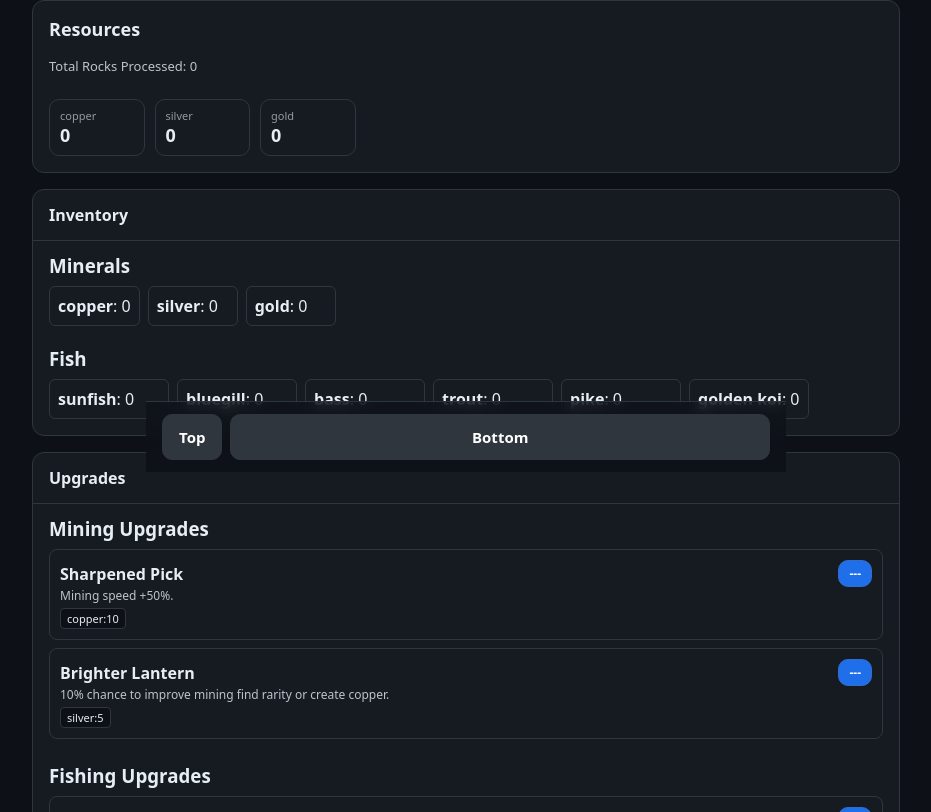
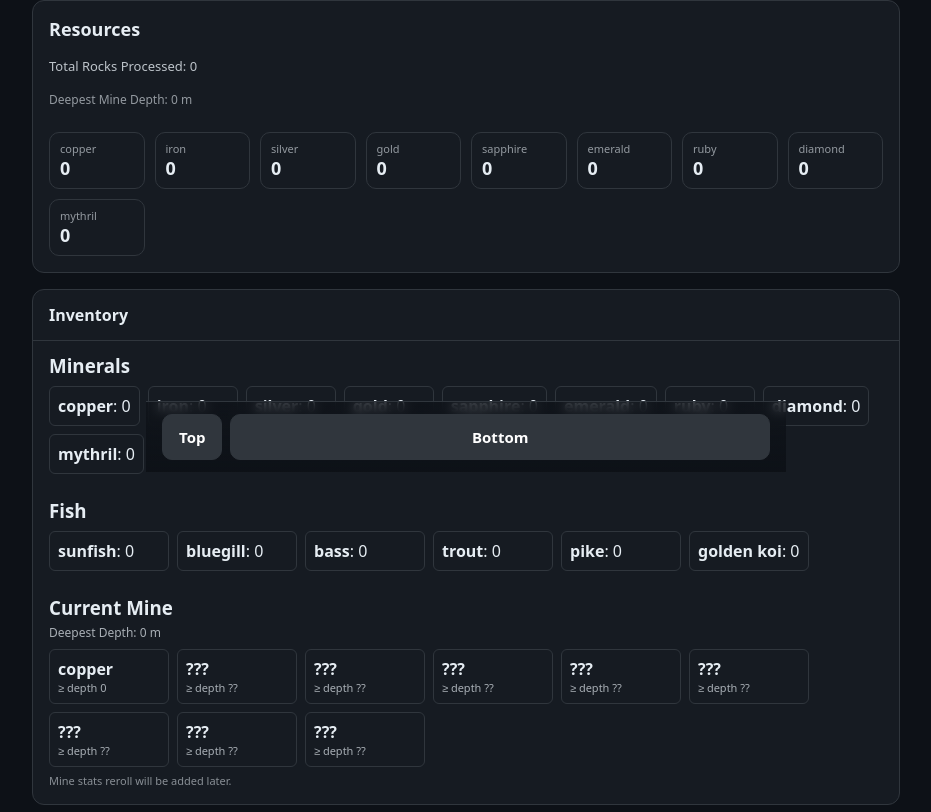
Before and after one commit to scott-isaac/FocusFarm, a React (Vite) app: page / in a window 1280 px wide. Shown: the part 328-1140 px from the top of the page, without its empty margins (174-1105 px from the left). Built offline with nearby package versions, Linux system fonts and the light colour scheme.

Commit message:
added mining depth

```diff
--- a/src/ui/App.tsx
+++ b/src/ui/App.tsx
@@ -6,7 +6,7 @@ import { useGameStore } from '../useGameStore';
 import { Avatar } from './Avatar';
 
 export const App: React.FC = () => {
-  const { minerals, rocksMined } = useGameStore();
+  const { minerals, rocksMined, mineDepth } = useGameStore();
   return (
     <div className="app-shell">
       <header className="header">
@@ -19,7 +19,8 @@ export const App: React.FC = () => {
         </section>
         <section className="section-card">
             <h2 style={{margin:'0 0 4px', fontSize:18}}>Resources</h2>
-            <p style={{margin:'0 0 12px', fontSize:13, opacity:.8}}>Total Rocks Processed: {rocksMined}</p>
+            <p style={{margin:'0 0 4px', fontSize:13, opacity:.8}}>Total Rocks Processed: {rocksMined}</p>
+            <p style={{margin:'0 0 12px', fontSize:12, opacity:.6}}>Deepest Mine Depth: {Math.floor(mineDepth)} m</p>
             <div className="minerals-grid">
               {Object.entries(minerals).map(([k,v]) => (
                 <div key={k} className="mineral">
--- a/src/ui/FocusSession.tsx
+++ b/src/ui/FocusSession.tsx
@@ -3,12 +3,14 @@ import { useGameStore } from '../useGameStore';
 
 const LAST_DURATION_KEY = 'ff:lastDuration';
 const LAST_ACTIVITY_KEY = 'ff:lastActivity';
+const LAST_DEPTH_KEY = 'ff:lastDepth';
 
 export const FocusSession: React.FC = () => {
-  const { focusActive, startFocus, interruptFocus, completeNow, summary, ackSummary, sessionEnd, sessionStart, sessionDurationMinutes } = useGameStore();
+  const { focusActive, startFocus, interruptFocus, completeNow, summary, ackSummary, sessionEnd, sessionStart, sessionDurationMinutes, mineDepth } = useGameStore();
   const [showPicker, setShowPicker] = useState(false);
   const [minutes, setMinutes] = useState<number>(() => { const saved = typeof window !== 'undefined' ? localStorage.getItem(LAST_DURATION_KEY) : null; return saved ? parseInt(saved,10) : 25; });
   const [activity, setActivity] = useState<'mining'|'fishing'>(()=> (localStorage.getItem(LAST_ACTIVITY_KEY) as any)||'mining');
+  const [depth, setDepth] = useState<number>(()=> { const d = localStorage.getItem(LAST_DEPTH_KEY); return d? parseInt(d,10): 0; });
   const [now, setNow] = useState(Date.now());
 
   useEffect(()=>{ const id = setInterval(()=> setNow(Date.now()), 1000); return ()=> clearInterval(id); }, []);
@@ -17,8 +19,10 @@ export const FocusSession: React.FC = () => {
   const totalMinutes = sessionDurationMinutes || minutes;
   const pct = focusActive && sessionEnd && sessionStart ? Math.min(1, 1 - remainingMs/(totalMinutes*60000)) : 0;
 
-  const openPickerFor = (act: 'mining'|'fishing') => { setActivity(act); setShowPicker(true); };
-  const begin = () => { startFocus(activity, minutes); localStorage.setItem(LAST_DURATION_KEY, String(minutes)); localStorage.setItem(LAST_ACTIVITY_KEY, activity); setShowPicker(false); };
+  const openPickerFor = (act: 'mining'|'fishing') => { setActivity(act); setShowPicker(true); if (act==='mining') { setDepth(Math.floor(mineDepth)); } };
+  const begin = () => { startFocus(activity, minutes, activity==='mining'? depth : undefined); localStorage.setItem(LAST_DURATION_KEY, String(minutes)); localStorage.setItem(LAST_ACTIVITY_KEY, activity); if (activity==='mining') localStorage.setItem(LAST_DEPTH_KEY, String(depth)); setShowPicker(false); };
+
+  const maxSelectableDepth = Math.floor(mineDepth); // can only choose depths up to current deepest integer
 
   return (
     <div className="flex flex-col gap-4">
@@ -32,6 +36,9 @@ export const FocusSession: React.FC = () => {
         <div className="flex flex-col gap-3">
           <div className="font-semibold text-lg">{activity==='mining'? '⛏️ Mining...':'🎣 Fishing...'}</div>
           <div className="timer-bar"><div style={{width:`${pct*100}%`}} /></div>
+            {activity==='mining' && (
+              <div style={{fontSize:12, opacity:.75}}>Depth: {depth} m</div>
+            )}
           <div className="text-sm opacity-80">Time Left: {formatTime(remainingMs)} / {totalMinutes}m</div>
           <div className="flex gap-2">
             <button onClick={completeNow} className="test-btn flex-1">Instant Complete</button>
@@ -46,7 +53,20 @@ export const FocusSession: React.FC = () => {
             <div style={{fontSize:12, opacity:.7}}>Length: 15 - 60 minutes</div>
             <input className="range-input" type="range" min={15} max={60} step={1} value={minutes} onChange={e=> setMinutes(parseInt(e.target.value,10))} />
             <div style={{fontSize:36, fontWeight:600, textAlign:'center'}}>{minutes}m</div>
-            <div style={{display:'flex', gap:8}}>
+            {activity==='mining' && (
+              <div style={{marginTop:12}}>
+                <div style={{fontSize:12, opacity:.7, display:'flex', justifyContent:'space-between'}}>
+                  <span>Select Depth (0 - {maxSelectableDepth})</span>
+                  <span>Deepest: {Math.floor(mineDepth)} m</span>
+                </div>
+                <input className="range-input" type="range" min={0} max={maxSelectableDepth} step={1} value={depth} onChange={e=> setDepth(parseInt(e.target.value,10))} />
+                <div style={{textAlign:'center', fontWeight:600}}>{depth} m</div>
+                <div style={{fontSize:11, opacity:.6, marginTop:4}}>
+                  Only mining at your current deepest depth (floor) can push deeper.
+                </div>
+              </div>
+            )}
+            <div style={{display:'flex', gap:8, marginTop:12}}>
               <button onClick={begin} className="primary-btn" style={{flex:1}}>Begin</button>
               <button onClick={()=>setShowPicker(false)} className="secondary-btn" style={{flex:1}}>Cancel</button>
             </div>
@@ -60,9 +80,12 @@ export const FocusSession: React.FC = () => {
             <div style={{fontSize:12, opacity:.75}}>Activity: {summary.activity}</div>
             <div style={{fontSize:12, opacity:.75}}>Focused {summary.durationMinutes} min</div>
             <div style={{fontSize:12, opacity:.75}}>Attempts: {summary.attempts}</div>
+            {summary.activity==='mining' && summary.miningDepth !== undefined && (
+              <div style={{fontSize:12, opacity:.75}}>Depth Mined: {summary.miningDepth} m {summary.depthGained? `( +${summary.depthGained} m )` : ''}</div>
+            )}
             {summary.activity==='mining' && summary.minerals && (
               <div style={{display:'flex', gap:8, flexWrap:'wrap', marginTop:8}}>
-                {Object.entries(summary.minerals).map(([k,v]) => (
+                {Object.entries(summary.minerals).filter(([_,v])=> (v as number)>0).map(([k,v]) => (
                   <div key={k} className="mineral" style={{minWidth:70}}>
                     <label>{k}</label>
                     <div className="value" style={{fontSize:16}}>{v}</div>
--- a/src/ui/InventoryPanel.tsx
+++ b/src/ui/InventoryPanel.tsx
@@ -2,9 +2,9 @@ import React from 'react';
 import { useGameStore } from '../useGameStore';
 
 export const InventoryPanel: React.FC = () => {
-  const { minerals, fish } = useGameStore();
+  const { minerals, fish, mineDepth, currentMine } = useGameStore();
   return (
-    <div style={{display:'flex', flexDirection:'column', gap:20}}>
+    <div style={{display:'flex', flexDirection:'column', gap:24}}>
       <div>
         <h3 style={{margin:'0 0 8px'}}>Minerals</h3>
         <div style={{display:'flex', flexWrap:'wrap', gap:8}}>
@@ -25,6 +25,22 @@ export const InventoryPanel: React.FC = () => {
           ))}
         </div>
       </div>
+      <div>
+        <h3 style={{margin:'0 0 4px'}}>Current Mine</h3>
+        <div style={{fontSize:12, opacity:.7, marginBottom:8}}>Deepest Depth: {Math.floor(mineDepth)} m</div>
+        <div style={{display:'flex', flexWrap:'wrap', gap:8}}>
+          {Object.entries(currentMine.unlockDepth).map(([k, d]) => {
+            const known = mineDepth >= d;
+            return (
+              <div key={k} style={{background:'#161b22', padding:8, border:'1px solid #30363d', borderRadius:6, minWidth:120}}>
+                <strong>{known? k : '???'}</strong>
+                <div style={{fontSize:11, opacity:.7}}>≥ depth {known? d : '??'}</div>
+              </div>
+            );
+          })}
+        </div>
+        <div style={{fontSize:11, opacity:.55, marginTop:6}}>Mine stats reroll will be added later.</div>
+      </div>
     </div>
   );
 };
--- a/src/useGameStore.ts
+++ b/src/useGameStore.ts
@@ -1,74 +1,87 @@
 import { create } from 'zustand';
 
-export type MineralKey = 'copper' | 'silver' | 'gold';
+// Expanded mineral list ordered by rarity (common -> rare)
+export type MineralKey = 'copper' | 'iron' | 'silver' | 'gold' | 'sapphire' | 'emerald' | 'ruby' | 'diamond' | 'mythril';
 export type FishKey = 'sunfish' | 'bluegill' | 'bass' | 'trout' | 'pike' | 'golden_koi';
 
+const MINERAL_ORDER: MineralKey[] = ['copper','iron','silver','gold','sapphire','emerald','ruby','diamond','mythril'];
+
+// Per-mine randomized unlock depths (threshold at which mineral starts appearing)
+interface MineDefinition { id: string; unlockDepth: Record<MineralKey, number>; }
+
+// Ranges used when generating a mine (approx increasing depth requirements)
+const MINE_DEPTH_RANGES: Record<MineralKey, [number,number]> = {
+  copper:[0,0],
+  iron:[50,90],
+  silver:[120,180],
+  gold:[220,300],
+  sapphire:[320,420],
+  emerald:[430,550],
+  ruby:[560,700],
+  diamond:[720,850],
+  mythril:[870,1000]
+};
+
+function generateMine(): MineDefinition {
+  const unlockDepth: Record<MineralKey, number> = {} as any;
+  MINERAL_ORDER.forEach(k => {
+    const [a,b] = MINE_DEPTH_RANGES[k];
+    unlockDepth[k] = a===b? a : Math.round(a + Math.random()*(b-a));
+  });
+  return { id: 'mine-'+Math.random().toString(36).slice(2), unlockDepth };
+}
+
+// Activity & upgrades kept
 type Activity = 'mining' | 'fishing';
 
-interface Upgrade {
-  id: string;
-  name: string;
-  description: string;
-  cost: Partial<Record<MineralKey, number>>; // paid in minerals
-  apply: (s: GameState) => void;
-  purchased?: boolean;
-  activity: Activity | 'global';
-}
+interface Upgrade { id: string; name: string; description: string; cost: Partial<Record<MineralKey, number>>; apply: (s: GameState) => void; purchased?: boolean; activity: Activity | 'global'; }
 
-interface SessionSummary {
-  activity: Activity;
-  durationMinutes: number;
-  rocksProcessed?: number; // mining
-  minerals?: Record<MineralKey, number>;
-  fishCaught?: Record<FishKey, number>;
-  attempts: number; // generic attempts (rocks or casts)
-}
+interface SessionSummary { activity: Activity; durationMinutes: number; rocksProcessed?: number; minerals?: Record<MineralKey, number>; fishCaught?: Record<FishKey, number>; attempts: number; miningDepth?: number; depthGained?: number; }
 
 interface RatePoint { t: number; rate: number; }
 
-interface GameState {
-  focusActive: boolean;
-  sessionActivity: Activity | null;
-  sessionStart: number | null;
-  sessionEnd: number | null;
-  sessionDurationMinutes: number | null;
-  rateTimeline: RatePoint[];
-  // Lifetime stats
-  rocksMined: number;
-  baseMiningRate: number; // rocks per minute
-  baseFishingRate: number; // casts per minute
-  minerals: Record<MineralKey, number>;
-  fish: Record<FishKey, number>;
-  upgrades: Upgrade[];
-  summary: SessionSummary | null;
+interface GameState { focusActive: boolean; sessionActivity: Activity | null; sessionStart: number | null; sessionEnd: number | null; sessionDurationMinutes: number | null; rateTimeline: RatePoint[]; rocksMined: number; baseMiningRate: number; baseFishingRate: number; minerals: Record<MineralKey, number>; fish: Record<FishKey, number>; upgrades: Upgrade[]; summary: SessionSummary | null; // Mine state
+  mineDepth: number; // current deepest achieved (can be fractional)
+  currentMine: MineDefinition; sessionMiningDepth: number | null; // chosen depth for current mining session (integer)
   // Actions
-  startFocus: (activity: Activity, minutes: number) => void;
-  interruptFocus: () => void;
-  completeNow: () => void;
-  ackSummary: () => void;
-  purchaseUpgrade: (id: string) => void;
-  finalizeIfNeeded: () => void;
+  startFocus: (activity: Activity, minutes: number, depth?: number) => void; interruptFocus: () => void; completeNow: () => void; ackSummary: () => void; purchaseUpgrade: (id: string) => void; finalizeIfNeeded: () => void; }
+
+// Depth-weighted mineral roll
+function rollMineral(depth: number, mine: MineDefinition, hasLamp: boolean): MineralKey | null {
+  // Weight definitions base when first unlocked
+  const baseWeights: Record<MineralKey, number> = { copper:40, iron:28, silver:18, gold:8, sapphire:5, emerald:4, ruby:3, diamond:2, mythril:1 };
+  let totalWeight = 0;
+  const weights: [MineralKey, number][] = [];
+  MINERAL_ORDER.forEach(k => {
+    const unlock = mine.unlockDepth[k];
+    if (depth < unlock) return; // not yet available
+    // scale with depth beyond unlock (diminishing)
+    const over = Math.max(0, depth - unlock);
+    const scale = 1 + over / 50; // every +50 depth ~ double weight
+    const w = baseWeights[k] * scale;
+    weights.push([k, w]);
+    totalWeight += w;
+  });
+  // Add empty weight so not every rock yields something; empty shrinks slowly with depth
+  const emptyWeight = Math.max(10, 120 - depth); // deeper -> fewer empties
+  totalWeight += emptyWeight;
+  let r = Math.random() * totalWeight;
+  // empty branch first
+  if ((r -= emptyWeight) < 0) return null;
+  for (const [k,w] of weights) { if ((r -= w) < 0) { return k; } }
+  return null;
 }
 
-// Mining roll -> mineral or null
-const rollMineral = (): MineralKey | null => {
-  const r = Math.random();
-  if (r < 0.0001) return 'gold';      // 0.01%
-  if (r < 0.02) return 'silver';      // 2%
-  if (r < 0.12) return 'copper';      // +10%
-  return null;                        // rest empty
-};
-
-// Fishing roll -> fish or null (freshwater pond)
+// Fishing roll remains unchanged
 const rollFish = (): FishKey | null => {
   const r = Math.random();
-  if (r < 0.0001) return 'golden_koi'; // 0.01%
-  if (r < 0.002) return 'pike';        // 0.2%
-  if (r < 0.01) return 'trout';        // 0.8%
-  if (r < 0.04) return 'bass';         // 3%
-  if (r < 0.15) return 'bluegill';     // 11%
-  if (r < 0.30) return 'sunfish';      // 15%
-  return null;                         // 70% empty
+  if (r < 0.0001) return 'golden_koi';
+  if (r < 0.002) return 'pike';
+  if (r < 0.01) return 'trout';
+  if (r < 0.04) return 'bass';
+  if (r < 0.15) return 'bluegill';
+  if (r < 0.30) return 'sunfish';
+  return null;
 };
 
 export const useGameStore = create<GameState>((set, get) => ({
@@ -81,7 +94,7 @@ export const useGameStore = create<GameState>((set, get) => ({
   rocksMined: 0,
   baseMiningRate: 3,
   baseFishingRate: 2,
-  minerals: { copper:0, silver:0, gold:0 },
+  minerals: { copper:0, iron:0, silver:0, gold:0, sapphire:0, emerald:0, ruby:0, diamond:0, mythril:0 },
   fish: { sunfish:0, bluegill:0, bass:0, trout:0, pike:0, golden_koi:0 },
   upgrades: [
     // Mining Upgrades
@@ -95,59 +108,28 @@ export const useGameStore = create<GameState>((set, get) => ({
     { id:'efficiency1', activity:'global', name:'Efficiency Training', description:'+10% to both mining & fishing speed.', cost:{ copper:20, silver:2 }, apply:(s)=>{ s.baseMiningRate *= 1.1; s.baseFishingRate *= 1.1; } }
   ],
   summary: null,
-  startFocus: (activity, minutes) => set((s)=> ({
+  // Mine state
+  mineDepth: 0,
+  currentMine: generateMine(),
+  sessionMiningDepth: null,
+  startFocus: (activity, minutes, depth) => set((s)=> ({
     focusActive: true,
     sessionActivity: activity,
     sessionStart: Date.now(),
     sessionEnd: Date.now() + minutes * 60000,
     sessionDurationMinutes: minutes,
     rateTimeline: [{ t: Date.now(), rate: activity==='mining'? s.baseMiningRate : s.baseFishingRate }],
-    summary: null
+    summary: null,
+    sessionMiningDepth: activity==='mining'? (depth ?? Math.floor(s.mineDepth)) : null
   })),
-  interruptFocus: () => set(()=> ({
-    focusActive: false,
-    sessionActivity: null,
-    sessionStart: null,
-    sessionEnd: null,
-    sessionDurationMinutes: null,
-    rateTimeline: []
-  })),
+  interruptFocus: () => set(()=> ({ focusActive:false, sessionActivity:null, sessionStart:null, sessionEnd:null, sessionDurationMinutes:null, rateTimeline:[], sessionMiningDepth:null })),
   completeNow: () => { const s = get(); if (!s.focusActive) return; finalizeSession(true); },
   ackSummary: () => set({ summary: null }),
-  purchaseUpgrade: (id) => {
-    set(s => {
-      const up = s.upgrades.find(u=>u.id===id && !u.purchased);
-      if (!up) return s;
-      for (const [k,v] of Object.entries(up.cost)) if (s.minerals[k as MineralKey] < (v||0)) return s;
-      const newMinerals = { ...s.minerals }; for (const [k,v] of Object.entries(up.cost)) newMinerals[k as MineralKey]-= v||0;
-      const beforeMining = s.baseMiningRate; const beforeFishing = s.baseFishingRate;
-      const clone: GameState = { ...s, minerals:newMinerals, upgrades:s.upgrades.map(u=>u.id===id?{...u,purchased:true}:u) } as any;
-      up.apply(clone);
-      let rateTimeline = s.rateTimeline;
-      if (s.focusActive && s.sessionActivity) {
-        const currentRate = s.sessionActivity==='mining'? beforeMining : beforeFishing;
-        const newRate = s.sessionActivity==='mining'? clone.baseMiningRate : clone.baseFishingRate;
-        if (newRate !== currentRate) rateTimeline = [...rateTimeline, { t: Date.now(), rate: newRate }];
-      }
-      return { ...clone, rateTimeline };
-    });
-  },
+  purchaseUpgrade: (id) => { set(s => { const up = s.upgrades.find(u=>u.id===id && !u.purchased); if (!up) return s; for (const [k,v] of Object.entries(up.cost)) if (s.minerals[k as MineralKey] < (v||0)) return s; const newMinerals = { ...s.minerals }; for (const [k,v] of Object.entries(up.cost)) newMinerals[k as MineralKey]-= v||0; const beforeMining = s.baseMiningRate; const beforeFishing = s.baseFishingRate; const clone: GameState = { ...s, minerals:newMinerals, upgrades:s.upgrades.map(u=>u.id===id?{...u,purchased:true}:u) } as any; up.apply(clone); let rateTimeline = s.rateTimeline; if (s.focusActive && s.sessionActivity) { const currentRate = s.sessionActivity==='mining'? beforeMining : beforeFishing; const newRate = s.sessionActivity==='mining'? clone.baseMiningRate : clone.baseFishingRate; if (newRate !== currentRate) rateTimeline = [...rateTimeline, { t: Date.now(), rate: newRate }]; } return { ...clone, rateTimeline }; }); },
   finalizeIfNeeded: () => { const s = get(); if (!s.focusActive || !s.sessionStart || !s.sessionEnd) return; if (Date.now() < s.sessionEnd) return; finalizeSession(false); }
 }));
 
-function integrateAttempts(timeline: RatePoint[], end: number): number {
-  const points = [...timeline].sort((a,b)=>a.t-b.t);
-  let total = 0;
-  for (let i=0;i<points.length;i++) {
-    const p = points[i];
-    const nextT = (i+1<points.length? points[i+1].t : end);
-    const segEnd = Math.min(nextT, end);
-    if (segEnd <= p.t) continue;
-    total += ((segEnd - p.t)/60000) * p.rate;
-    if (nextT > end) break;
-  }
-  return Math.max(0, Math.floor(total));
-}
+function integrateAttempts(timeline: RatePoint[], end: number): number { const points = [...timeline].sort((a,b)=>a.t-b.t); let total = 0; for (let i=0;i<points.length;i++) { const p = points[i]; const nextT = (i+1<points.length? points[i+1].t : end); const segEnd = Math.min(nextT, end); if (segEnd <= p.t) continue; total += ((segEnd - p.t)/60000) * p.rate; if (nextT > end) break; } return Math.max(0, Math.floor(total)); }
 
 function finalizeSession(force: boolean) {
   const s = useGameStore.getState();
@@ -155,55 +137,41 @@ function finalizeSession(force: boolean) {
   const plannedEnd = s.sessionEnd;
   const integrationEnd = force ? plannedEnd : Math.min(Date.now(), plannedEnd);
   const attempts = integrateAttempts(s.rateTimeline, integrationEnd);
-
   let summary: SessionSummary;
   if (s.sessionActivity === 'mining') {
-    const mineralsGained: Record<MineralKey, number> = { copper:0, silver:0, gold:0 };
+    const mineralsGained: Record<MineralKey, number> = { copper:0, iron:0, silver:0, gold:0, sapphire:0, emerald:0, ruby:0, diamond:0, mythril:0 };
     const hasLamp = s.upgrades.some(u=>u.id==='lamp1' && u.purchased);
+    const depth = s.sessionMiningDepth ?? Math.floor(s.mineDepth);
     for (let i=0;i<attempts;i++) {
-      let m = rollMineral();
+      let m = rollMineral(depth, s.currentMine, hasLamp);
       if (hasLamp && Math.random()<0.10) {
-        if (m === null) m = 'copper';
-        else if (m==='copper') m='silver';
-        else if (m==='silver') m='gold';
+        if (m === null) m = 'copper'; else { const idx = MINERAL_ORDER.indexOf(m); if (idx>=0 && idx < MINERAL_ORDER.length-1) m = MINERAL_ORDER[idx+1]; }
       }
       if (m) mineralsGained[m]++;
     }
     const newMinerals: Record<MineralKey, number> = { ...s.minerals } as any;
     (Object.keys(mineralsGained) as MineralKey[]).forEach(k => { newMinerals[k] = (newMinerals[k]||0)+mineralsGained[k]; });
-    summary = { activity:'mining', durationMinutes: s.sessionDurationMinutes||0, rocksProcessed: attempts, minerals: mineralsGained, attempts };
-    useGameStore.setState({ minerals:newMinerals, rocksMined: s.rocksMined + attempts, summary });
+    // Depth increase only if mining at current deepest integer level
+    let depthGained = 0; let newMineDepth = s.mineDepth;
+    const currentDeepestInt = Math.floor(s.mineDepth);
+    if (currentDeepestInt === (s.sessionMiningDepth ?? 0)) {
+      // Faster early progression: logarithmic but scaled, ensuring at least 1 meter
+      const rawGain = Math.log(1 + attempts) * 5; // scales with attempts; 60 attempts ~ 20 gain
+      depthGained = Math.max(1, Math.round(rawGain));
+      newMineDepth = Math.min(1000, currentDeepestInt + depthGained); // cap for now
+    }
+    summary = { activity:'mining', durationMinutes: s.sessionDurationMinutes||0, rocksProcessed: attempts, minerals: mineralsGained, attempts, miningDepth: depth, depthGained };
+    useGameStore.setState({ minerals:newMinerals, rocksMined: s.rocksMined + attempts, summary, mineDepth:newMineDepth });
   } else {
     const fishCaught: Record<FishKey, number> = { sunfish:0, bluegill:0, bass:0, trout:0, pike:0, golden_koi:0 };
     const hasLure = s.upgrades.some(u=>u.id==='lure1' && u.purchased);
-    for (let i=0;i<attempts;i++) {
-      let f = rollFish();
-      if (hasLure && Math.random()<0.10) {
-        if (f === null) f = 'sunfish';
-        else if (f==='sunfish') f='bluegill';
-        else if (f==='bluegill') f='bass';
-        else if (f==='bass') f='trout';
-        else if (f==='trout') f='pike';
-        else if (f==='pike') f='golden_koi';
-      }
-      if (f) fishCaught[f]++;
-    }
+    for (let i=0;i<attempts;i++) { let f = rollFish(); if (hasLure && Math.random()<0.10) { if (f === null) f = 'sunfish'; else if (f==='sunfish') f='bluegill'; else if (f==='bluegill') f='bass'; else if (f==='bass') f='trout'; else if (f==='trout') f='pike'; else if (f==='pike') f='golden_koi'; } if (f) fishCaught[f]++; }
     const newFish: Record<FishKey, number> = { ...s.fish } as any;
     (Object.keys(fishCaught) as FishKey[]).forEach(k => { newFish[k] = (newFish[k]||0)+fishCaught[k]; });
     summary = { activity:'fishing', durationMinutes: s.sessionDurationMinutes||0, fishCaught, attempts };
     useGameStore.setState({ fish:newFish, summary });
   }
-
-  useGameStore.setState({
-    focusActive:false,
-    sessionActivity:null,
-    sessionStart:null,
-    sessionEnd:null,
-    sessionDurationMinutes:null,
-    rateTimeline:[]
-  });
+  useGameStore.setState({ focusActive:false, sessionActivity:null, sessionStart:null, sessionEnd:null, sessionDurationMinutes:null, rateTimeline:[], sessionMiningDepth:null });
 }
 
-if (typeof window !== 'undefined') {
-  setInterval(()=>{ useGameStore.getState().finalizeIfNeeded(); }, 5000);
-}
+if (typeof window !== 'undefined') { setInterval(()=>{ useGameStore.getState().finalizeIfNeeded(); }, 5000); }
```
